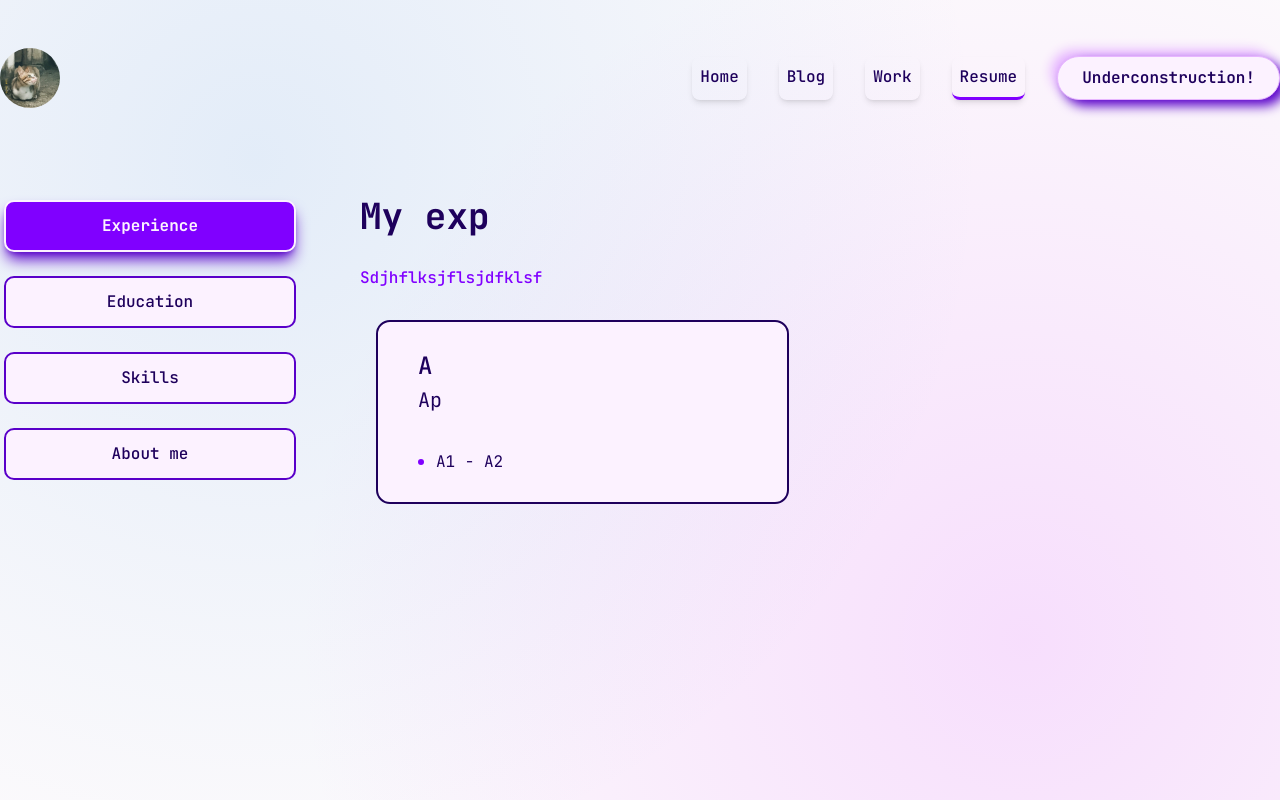
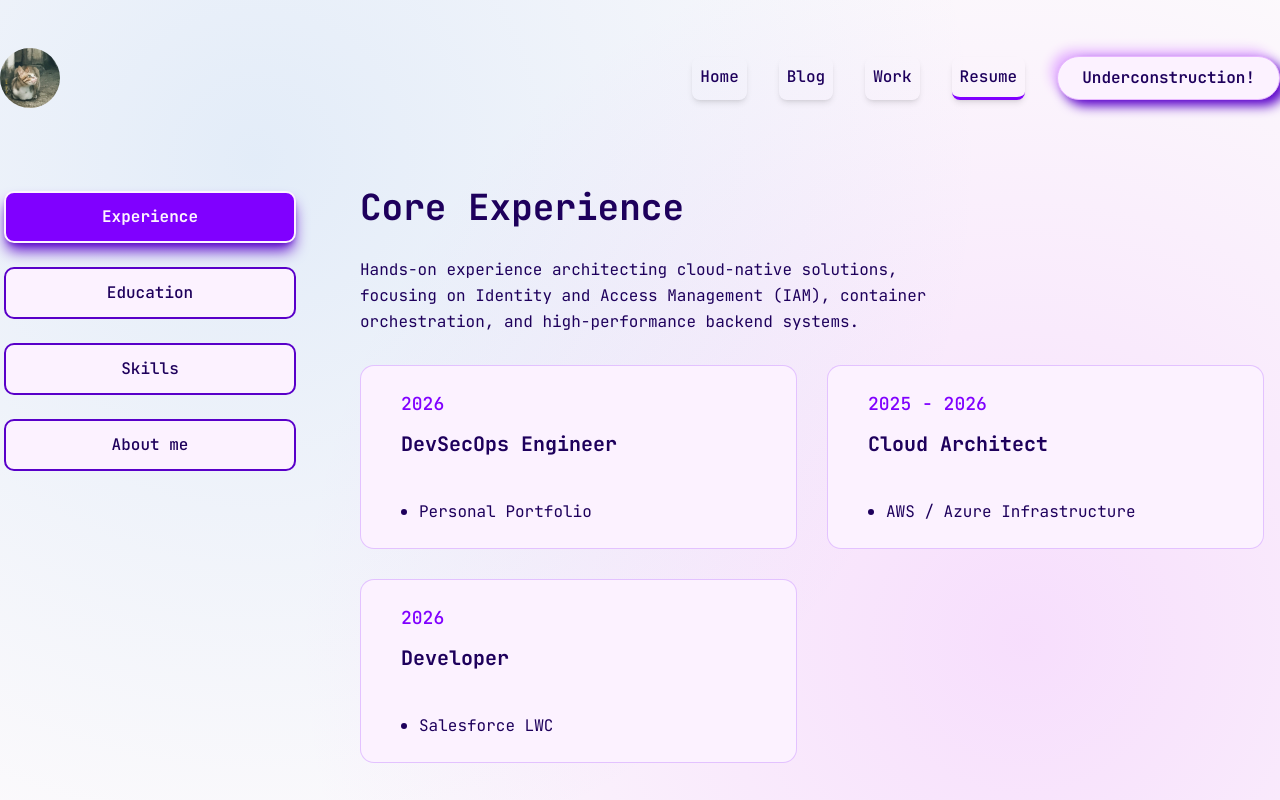
Before and after one commit to hieu180230/portfolioo141, a Next.js app in the folder portfolio/: page /resume in a window 1280 px wide. Built offline with nearby package versions, Linux system fonts and the light colour scheme.

Commit message:
MInor addons + clean up directory
- Remove .idea file in the backend as I changed the editor
- Enhance the resume page
- Add description field for Loading component
- Make footer invisible for certain pages
- Move umami url to the env

```diff
--- a/portfolio/app/layout.jsx
+++ b/portfolio/app/layout.jsx
@@ -27,13 +27,11 @@ export const metadata = {
 };
 
 export default function RootLayout({ children }) {
-  new Promise((resolve) => setTimeout(resolve, 3000));
   return (
     <html lang="en" className="h-full w-full relative">
       <head>
-        {/* CẤY GHÉP BỌ THEO DÕI UMAMI VÀO ĐÂY */}
         <Script
-          src="https://cloud.umami.is/script.js"
+          src={process.env.UMAMI_URL}
           data-website-id="1b6fae1a-6414-4831-b0cb-cce0e4f7eb58"
           strategy="afterInteractive"
         />
--- a/portfolio/app/loading.jsx
+++ b/portfolio/app/loading.jsx
@@ -3,7 +3,7 @@ import styled from 'styled-components';
 
 import React from 'react'
 
-const Loading = () => {
+const Loading = ({desc}) => {
   return (
     <StyledWrapper>
       <div className="ui-abstergo">
@@ -13,7 +13,7 @@ const Loading = () => {
           <div />
         </div>
         <div className="ui-text">
-          Synchronization
+          {desc ? desc : "Synchronizing"}
           <div className="ui-dot" />
           <div className="ui-dot" />
           <div className="ui-dot" />
--- a/portfolio/app/resume/page.jsx
+++ b/portfolio/app/resume/page.jsx
@@ -1,60 +1,74 @@
 "use client";
 
-import { FaHtml5, FaCss3, FaJs, FaFigma, FaNodeJs } from 'react-icons/fa'
+import { FaHtml5, FaCss3, FaJs, FaFigma, FaNodeJs, FaAws  } from 'react-icons/fa'
+import { SiKubernetes, SiDocker, SiRust, SiCplusplus, SiLinux } from 'react-icons/si'
+import { VscAzure } from "react-icons/vsc";
 
 const about = {
     title: "About me",
-    description: "jdfkjshdfsskdhysd",
+    description: "Software Engineering student specializing in Cybersecurity and DevOps. I bridge the gap between scalable microservices architecture and a strict security-first mindset.",
     info: [
-        {
-            field_name: "Field 1",
-            field_value: "Value 1",
-        },
-        {
-            field_name: "Field 2",
-            field_value: "Value 2",
-        },
-        {
-            field_name: "Field 3",
-            field_value: "Value 3",
-        },
+        { field_name: "Name", field_value: "Nguyen Nhat Hieu" },
+        { field_name: "Role", field_value: "DevSecOps / Cloud Engineer" },
+        // { field_name: "Experience", field_value: "6 months (Projects)" },
+        { field_name: "Email", field_value: "hieu180230@gmail.com" },
+        // { field_name: "Freelance", field_value: "Available" },
+        { field_name: "Languages", field_value: "English, Vietnamese" },
     ]
 };
 
 const exp = {
     icon: '/assets/resume/badge.svg',
-    title: 'My exp',
-    description: "sdjhflksjflsjdfklsf",
+    title: 'Core Experience',
+    description: "Hands-on experience architecting cloud-native solutions, focusing on Identity and Access Management (IAM), container orchestration, and high-performance backend systems.",
     items: [
         {
-            company: "A",
-            position: "Ap",
-            duration: "A1 - A2",
+            company: "Personal Portfolio",
+            position: "DevSecOps Engineer",
+            duration: "2026",
+        },
+        {
+            company: "AWS / Azure Infrastructure",
+            position: "Cloud Architect",
+            duration: "2025 - 2026",
+        },
+        {
+            company: "Salesforce LWC",
+            position: "Developer",
+            duration: "2026",
         }
     ]
 };
 
 const edu = {
     icon: '/assets/resume/cap.svg',
-    title: 'My edu',
-    description: "sdjhflksjflsjdfklsf",
+    title: 'My Education',
+    description: "Building a strong academic foundation in Computer Science, with an upcoming focus on Electronic Engineering and Computer Science (EECS) at the Master's level.",
     items: [
         {
-            institution: "B",
-            degree: "Bd",
-            duration: "B1 - B2",
-        }
+            institution: "University of Science, VNU-HCM",
+            degree: "BSc. Software Engineering",
+            duration: "2022 - Present",
+        },
+        // {
+        //     institution: "Future Goal",
+        //     degree: "MSc. EECS",
+        //     duration: "Upcoming",
+        // }
     ]
 };
 
 const skill = {
-    title: 'My skills',
-    description: "sdjhflksjflsjdfklsf",
+    title: 'Technical Arsenal',
+    description: "My weapon of choice for building resilient infrastructure and blazingly fast backend services.",
     items: [
-        {
-            icon: <FaHtml5 />,
-            name: "HTML",
-        }
+        { icon: <SiKubernetes />, name: "Kubernetes / GitOps" },
+        { icon: <SiDocker />, name: "Docker" },
+        { icon: <SiRust />, name: "Rust" },
+        { icon: <SiCplusplus />, name: "C++" },
+        { icon: <FaAws  />, name: "AWS (IAM/EC2)" },
+        { icon: <VscAzure  />, name: "Azure" },
+        { icon: <SiLinux />, name: "Linux / Shell" },
     ]
 };
 
@@ -84,18 +98,20 @@ const Resume = () => {
                     <TabsContent value="exp" className="w-full">
                         <div className="flex flex-col gap-[30px] text-center xl:text-left">
                             <h3 className="text-4xl font-bold">{exp.title}</h3>
-                            <p className="max-w-[600px] text-accent mx-auto xl:mx-0 text-balance capitalize font-medium">{exp.description}</p>
+                            <p className="max-w-[600px] text-primary mx-auto xl:mx-0 text-balance leading-relaxed">{exp.description}</p>
                             <ScrollArea className="h-[400px]">
-                                <ul className="grid grid-cols-1 lg:grid-cols-2 gap-[30px]">
+                                <ul className="grid grid-cols-1 lg:grid-cols-2 gap-[30px] pr-4">
                                     {exp.items.map((item, index) => {
                                         return (
-                                            <li key={index} className="bg-primary-hover border-2 border-primary h-[184px] py-6 px-10 mx-4 rounded-xl flex flex-col justify-center items-center lg:items-start gap-1">
-                                                <span className="text-primary font-medium text-2xl">{item.company}</span>
-                                                <h3 className="text-xl max-w-[260px] min-h-[60px] text-center lg:text-left">{item.position}</h3>
-                                                <div className="flex items-center gap-3">
-                                                    <span className="w-[6px] h-[6px] rounded-full bg-accent"></span>
-                                                    <p className="text-primary">{item.duration}</p>
-                                                </div>
+                                            <li key={index} className="bg-primary-hover border border-accent/20 h-[184px] py-6 px-10 rounded-xl flex flex-col justify-center items-center lg:items-start gap-1 hover:border-accent hover:shadow-lg transition-all">
+                                                <span className="text-accent font-medium text-lg">{item.duration}</span>
+                                                    <h3 className="text-xl max-w-[260px] min-h-[60px] text-center lg:text-left font-bold mt-2">
+                                                        {item.position}
+                                                    </h3>
+                                                    <div className="flex items-center gap-3 mt-auto">
+                                                        <span className="w-[6px] h-[6px] rounded-full bg-primary"></span>
+                                                        <p className="text-primary">{item.company}</p>
+                                                    </div>
                                             </li>
                                         );
                                     })}
@@ -103,21 +119,24 @@ const Resume = () => {
                             </ScrollArea>
                         </div>
                     </TabsContent>
+
                     <TabsContent value="edu" className="w-full">
                         <div className="flex flex-col gap-[30px] text-center xl:text-left">
                             <h3 className="text-4xl font-bold">{edu.title}</h3>
-                            <p className="max-w-[600px] text-accent mx-auto xl:mx-0 text-balance capitalize font-medium">{edu.description}</p>
+                            <p className="max-w-[600px] text-primary mx-auto xl:mx-0 text-balance leading-relaxed">{edu.description}</p>
                             <ScrollArea className="h-[400px]">
-                                <ul className="grid grid-cols-1 lg:grid-cols-2 gap-[30px]">
+                                <ul className="grid grid-cols-1 lg:grid-cols-2 gap-[30px] pr-4">
                                     {edu.items.map((item, index) => {
                                         return (
-                                            <li key={index} className="bg-primary-hover border-2 border-primary h-[184px] py-6 px-10 mx-4 rounded-xl flex flex-col justify-center items-center lg:items-start gap-1">
-                                                <span className="text-primary font-medium text-2xl">{item.institution}</span>
-                                                <h3 className="text-xl max-w-[260px] min-h-[60px] text-center lg:text-left">{item.degree}</h3>
-                                                <div className="flex items-center gap-3">
-                                                    <span className="w-[6px] h-[6px] rounded-full bg-accent"></span>
-                                                    <p className="text-primary">{item.duration}</p>
-                                                </div>
+                                            <li key={index} className="bg-primary-hover border border-accent/20 h-[184px] py-6 px-10 rounded-xl flex flex-col justify-center items-center lg:items-start gap-1 hover:border-accent hover:shadow-lg transition-all">
+                                                <span className="text-accent font-medium text-lg">{item.duration}</span>
+                                                    <h3 className="text-xl w-full h-fit text-center lg:text-left font-bold mt-2">
+                                                        {item.degree}
+                                                    </h3>
+                                                    <div className="flex items-center gap-3 mt-auto">
+                                                        <span className="w-[6px] h-[6px] rounded-full bg-primary"></span>
+                                                        <p className="text-primary">{item.institution}</p>
+                                                    </div>
                                             </li>
                                         );
                                     })}
@@ -128,15 +147,15 @@ const Resume = () => {
                     <TabsContent value="skill" className="w-full h-full">
                         <div className="flex flex-col gap-[30px] text-center xl:text-left">
                             <h3 className="text-4xl font-bold">{skill.title}</h3>
-                            <p className="max-w-[600px] text-accent mx-auto xl:mx-0 text-balance capitalize font-medium">{skill.description}</p>
-                            <ul className="grid grid-cols-2 sm:grid-cols-3 md:grid-cols-4 gap-4 xl:gap-[30px]">
+                            <p className="max-w-[600px] text-primary mx-auto xl:mx-0 text-balance leading-relaxed">{skill.description}</p>
+                            <ul className="grid grid-cols-2 sm:grid-cols-3 md:grid-cols-4 gap-4 xl:gap-[25px] w-fit">
                                 {skill.items.map((item, index) => {
                                     return (
-                                        <li key={index}>
+                                        <li key={index} className="w-fit h-fit">
                                             <TooltipProvider delayDuration={100}>
                                                 <Tooltip>
-                                                    <TooltipTrigger className="w-full h-[150px] bg-primary-hover rounded-xl flex justify-center items-center group border-2 border-primary mx-4">
-                                                        <div className="text-6xl group-hover:text-accent transition-all duration-300">
+                                                    <TooltipTrigger className="w-fit h-fit p-15 bg-primary-hover rounded-xl flex justify-center items-center group border-2 border-accent hover:border-primary transition-all duration-300 mx-4">
+                                                        <div className="text-5xl transition-all duration-300 group-hover:scale-150">
                                                             {item.icon}
                                                         </div>
                                                     </TooltipTrigger>
@@ -154,13 +173,13 @@ const Resume = () => {
                     <TabsContent value="about" className="w-full text-center xl:text-left">
                         <div className="flex flex-col gap-[30px]">
                             <h3 className="text-4xl font-bold">{about.title}</h3>
-                            <p className="max-w-[600px] text-accent mx-auto xl:mx-0 text-balance capitalize font-medium">{about.description}</p>
-                            <ul className="grid grid-cols-1 xl:grid-cols-2 gap-y-6 max-w-[620px]">
+                            <p className="max-w-[600px] text-primary mx-auto xl:mx-0 text-balance leading-relaxed">{about.description}</p>
+                            <ul className="grid grid-cols-1 xl:grid-cols-2 gap-y-6 w-fit">
                                 {about.info.map((item, index) => {
                                     return (
-                                        <li key={index} className="flex items-center justify-center xl:justify-start gap-4">
-                                            <span className="text-accent">{item.field_name}</span>
-                                            <span className="text-xl">{item.field_value}</span>
+                                        <li key={index} className="flex items-center justify-center xl:justify-start gap-4 w-fit">
+                                            <span className="text-accent font-mono text-md">{item.field_name}</span>
+                                            <span className="text-lg text-primary font-semibold">{item.field_value}</span>
                                         </li>
                                     );
                                 })}
--- a/portfolio/app/work/page.jsx
+++ b/portfolio/app/work/page.jsx
@@ -113,7 +113,7 @@ const Work = async () => {
         </div>
       ) : (
         <div>
-          <Loading />
+          <Loading desc="Project Carousel is temporarily unavailable!"/>
         </div>
       )}
       {/* Full project */}
```
Also changed, not shown: portfolio/components/footer.jsx (+12 -0 lines), portfolio/components/panel.jsx (+1 -39 lines), 1 other file (tests, documents, lock files or other folders).
